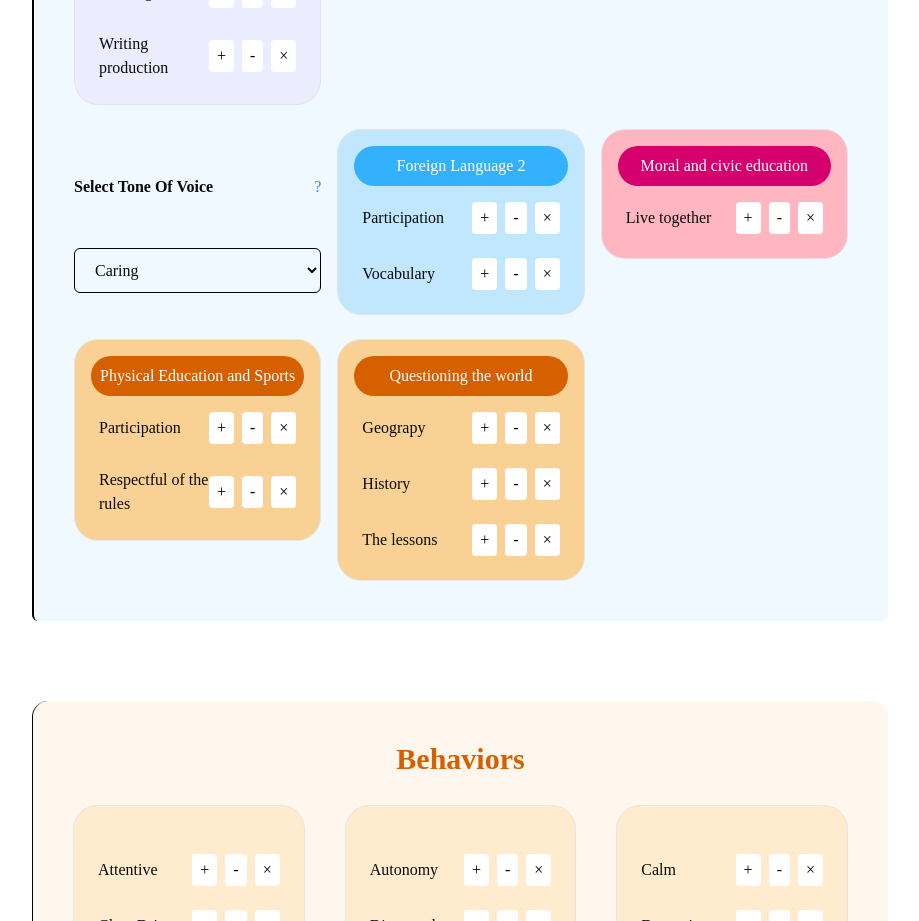
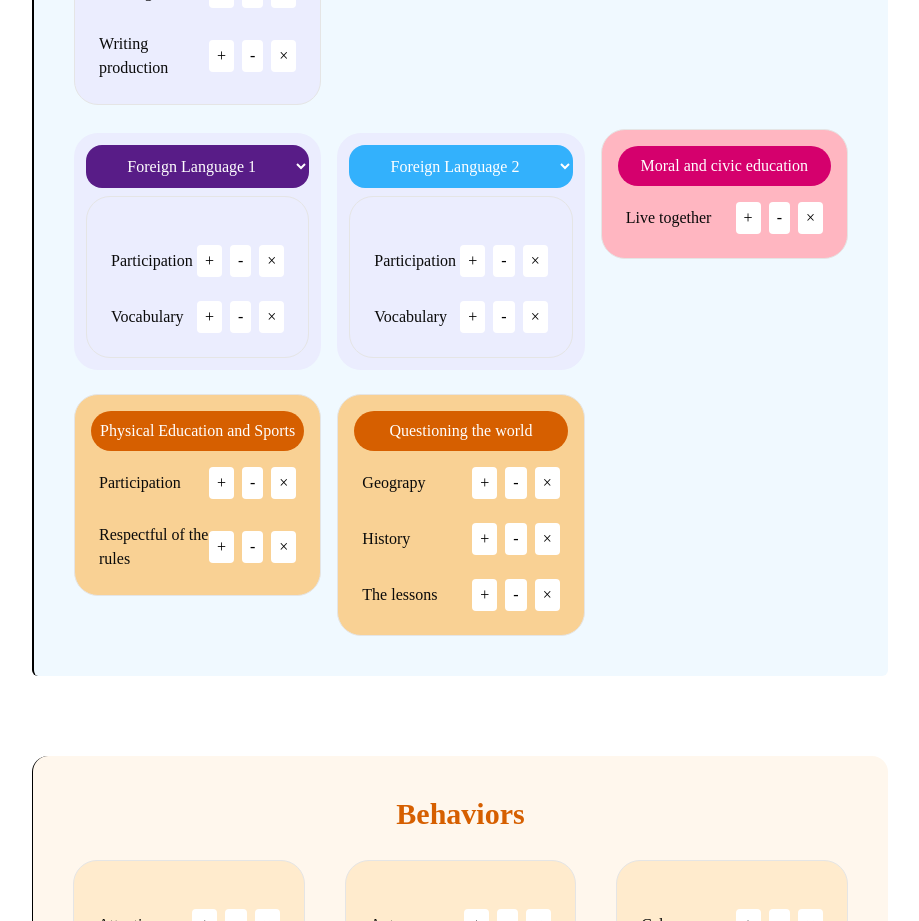
Before and after one commit to bdCalling-Sdt-hub/bobo_frontend, a Next.js app: page /en/cycletwo in a window 1280 px wide. Shown: the part 1480-2401 px from the top of the page, without its empty margins (180-1099 px from the left). Built offline with nearby package versions, Linux system fonts and the light colour scheme; sample sign-in values are in the browser's storage.

Commit message:
fix issue

```diff
--- a/package.json
+++ b/package.json
@@ -21,6 +21,7 @@
     "axios": "^1.7.7",
     "class-variance-authority": "^0.7.0",
     "clsx": "^2.1.1",
+    "framer-motion": "^11.11.17",
     "js-cookie": "^3.0.5",
     "lucide-react": "^0.460.0",
     "next": "15.0.3",
--- a/src/components/CheckBox.jsx
+++ b/src/components/CheckBox.jsx
@@ -13,7 +13,7 @@ const CheckboxGroup = ({
   subtitle,
   headbgcolor,
   resetState,
-  color
+  color,
 }) => {
   const { reset } = useForm(); // Initialize react-hook-form reset
   const [selectedOptions, setSelectedOptions] = useState(
@@ -94,7 +94,12 @@ const CheckboxGroup = ({
 
   return (
     <div>
-     <h3 className="font-medium mb-2 text-center text-xl  " style={{color:color}}>{ t (`${title}`)} </h3>
+      <h3
+        className="font-bold mb-2 text-center text-2xl  "
+        style={{ color: color }}
+      >
+        {t(`${title}`)}{" "}
+      </h3>
       <div
         className="flex flex-col space-y-2 p-4 rounded-3xl border"
         style={{
--- a/src/components/Form/LearningAreaSection/LearningAreaSectionThree.jsx
+++ b/src/components/Form/LearningAreaSection/LearningAreaSectionThree.jsx
@@ -1,8 +1,24 @@
+"use client";
+
 import CheckboxGroup from "@/components/CheckBox";
 import { useTranslations } from "next-intl";
+import { useState } from "react";
 
 const LearningAreaSectionThree = ({ register, setValue }) => {
   const t = useTranslations("cycleOne");
+
+  const [selectedLanguages, setSelectedLanguages] = useState({
+    language1: "",
+    language2: "",
+  });
+
+  const handleDropdownChange = (field, value) => {
+    setSelectedLanguages((prev) => ({
+      ...prev,
+      [field]: value,
+    }));
+  };
+
   return (
     <div className="text-primary-black lg:mx-auto lg:w-[70%] bg-opacity-70 p-5 rounded-lg">
       <div className="mt-6 bg-sky-50 rounded-md border-l-2 border-black p-10">
@@ -57,17 +73,77 @@ const LearningAreaSectionThree = ({ register, setValue }) => {
             bgColor="#FFB6C1"
           />
 
+          {/* Dropdown for Foreign Language 1 */}
+          <div className="mt-3 grid w-full gap-1.5 bg-[#EBEDFE] p-3 rounded-3xl">
+            <div>
+              <select
+                id="ForeignLanguage1"
+                defaultValue="" // defaultValue to make it uncontrolled
+                className="w-full rounded-2xl bg-purple-900 text-white text-center px-4 py-3"
+                {...register("Foreign Language 1", {})}
+                onChange={
+                  (e) => handleDropdownChange("language1", e.target.value) // Identify dropdown by field
+                }
+              >
+                <option value="" disabled hidden>
+                  Foreign Language 1
+                </option>
+                <option value="Anglais">Anglais</option>
+                <option value="Arabe">Arabe</option>
+                <option value="Espagnol">Espagnol</option>
+                <option value="Italien">Italien</option>
+                <option value="Portugais">Portugais</option>
+              </select>
+
+              {/* Pass the selected dropdown value as groupKey */}
               <CheckboxGroup
                 title=""
-            subtitle="Foreign Language 1"
-            headbgcolor="#303060"
+                subtitle=""
                 options={["Participation", "Vocabulary"]}
                 register={register}
                 setValue={setValue}
                 bgColor="#EBEDFE"
-            groupKey="learningAreas.foreignLanguage1"
+                groupKey={`learningAreas.${selectedLanguages.language1}`}
               />
+            </div>
+          </div>
 
+          {/* Dropdown for Foreign Language 2 */}
+          <div className="mt-3 grid w-full gap-1.5 bg-[#EBEDFE] p-3 rounded-3xl">
+            <div>
+              <select
+                id="ForeignLanguage2"
+                defaultValue="" // Use defaultValue for an uncontrolled component
+                className="w-full rounded-2xl bg-[#33B1FC] text-white text-center px-4 py-3"
+                {...register("Foreign Language 2", {})}
+                onChange={(e) =>
+                  handleDropdownChange("language2", e.target.value)
+                }
+              >
+                <option value="" disabled hidden>
+                  Foreign Language 2
+                </option>
+                <option value="Anglais">Anglais</option>
+                <option value="Arabe">Arabe</option>
+                <option value="Espagnol">Espagnol</option>
+                <option value="Italien">Italien</option>
+                <option value="Portugais">Portugais</option>
+              </select>
+
+              {/* Pass the selected dropdown value as groupKey */}
+              <CheckboxGroup
+                title=""
+                subtitle=""
+                options={["Participation", "Vocabulary"]}
+                register={register}
+                setValue={setValue}
+                bgColor="#EBEDFE"
+                groupKey={`learningAreas.${selectedLanguages.language2}`}
+              />
+            </div>
+          </div>
+
+          {/*
           <CheckboxGroup
             title=""
             subtitle="Foreign Language 2"
@@ -77,7 +153,7 @@ const LearningAreaSectionThree = ({ register, setValue }) => {
             setValue={setValue}
             groupKey="learningAreas.foreignLanguage2"
             bgColor="#C0E7FE"
-          />
+          /> */}
 
           <CheckboxGroup
             title=""
--- a/src/components/Form/LearningAreaSection/LearningAreaSectionTwo.jsx
+++ b/src/components/Form/LearningAreaSection/LearningAreaSectionTwo.jsx
@@ -1,10 +1,24 @@
+"use client";
+
 import CheckboxGroup from "@/components/CheckBox";
-import { Popover } from "@headlessui/react";
-import { Label } from "@radix-ui/react-label";
 import { useTranslations } from "next-intl";
+import { useState } from "react";
 
 const LearningAreaSectionTwo = ({ register, setValue }) => {
   const t = useTranslations("cycleOne");
+
+  const [selectedLanguages, setSelectedLanguages] = useState({
+    language1: "",
+    language2: "",
+  });
+
+  const handleDropdownChange = (field, value) => {
+    setSelectedLanguages((prev) => ({
+      ...prev,
+      [field]: value,
+    }));
+  };
+
   return (
     <div className="text-primary-black lg:mx-auto lg:w-[70%] bg-opacity-70 p-5 rounded-lg">
       <div className="mt-6 bg-sky-50 rounded-md border-l-2 border-black p-10">
@@ -69,48 +83,80 @@ const LearningAreaSectionTwo = ({ register, setValue }) => {
             bgColor="#EBEDFE"
             groupKey="learningAreas.foreignLanguage1"
           /> */}
-            <div className="mt-8 grid w-full items-center gap-1.5">
-          <div className="flex items-center justify-between">
-            <Label htmlFor="toneOfVoice" className="font-semibold">
-              {t("Select Tone Of Voice")}
-            </Label>
-            <Popover className="relative">
-              <Popover.Button className="text-blue-500 cursor-help">
-                ?
-              </Popover.Button>
-              <Popover.Panel className="absolute z-10 bg-white p-4 rounded shadow-lg mt-2 w-48">
-                Choose the tone of voice preferred for communication
-              </Popover.Panel>
-            </Popover>
-          </div>
-          <div className="relative">
+
+          {/* Dropdown for Foreign Language 1 */}
+          <div className="mt-3 grid w-full gap-1.5 bg-[#EBEDFE] p-3 rounded-3xl">
+            <div>
               <select
-              id="toneOfVoice"
-              placeholder="Tone of voice "
-              className="w-full border rounded-md border-black bg-transparent px-4 py-3"
-              {...register("toneOfVoice", {
-                required: t("Tone of Voice is required"),
+                id="ForeignLanguage1"
+                defaultValue="" // defaultValue to make it uncontrolled
+                className="w-full rounded-2xl bg-purple-900 text-white text-center px-4 py-3"
+                {...register("Foreign Language 1", {
+
                 })}
+                onChange={
+                  (e) => handleDropdownChange("language1", e.target.value) // Identify dropdown by field
+                }
               >
-              <option value="Caring">{t("Caring")}</option>
-              <option value="Encouraging">{t("Encouraging")}</option>
-              <option value="Enthusiastic">{t("Enthusiastic")}</option>
-              <option value="Rigorous">{t("Rigorous")}</option>
+                <option value="" disabled hidden>
+                  Foreign Language 1
+                </option>
+                <option value="Anglais">Anglais</option>
+                <option value="Arabe">Arabe</option>
+                <option value="Espagnol">Espagnol</option>
+                <option value="Italien">Italien</option>
+                <option value="Portugais">Portugais</option>
               </select>
-          </div>
 
-        </div>
-
+              {/* Pass the selected dropdown value as groupKey */}
               <CheckboxGroup
                 title=""
-            subtitle="Foreign Language 2"
-            headbgcolor="#33B1FC"
+                subtitle=""
                 options={["Participation", "Vocabulary"]}
                 register={register}
                 setValue={setValue}
-            groupKey="learningAreas.foreignLanguage2"
-            bgColor="#C0E7FE"
+                bgColor="#EBEDFE"
+                groupKey={`learningAreas.${selectedLanguages.language1}`}
               />
+            </div>
+          </div>
+
+          {/* Dropdown for Foreign Language 2 */}
+          <div className="mt-3 grid w-full gap-1.5 bg-[#EBEDFE] p-3 rounded-3xl">
+            <div>
+              <select
+                id="ForeignLanguage2"
+                defaultValue="" // Use defaultValue for an uncontrolled component
+                className="w-full rounded-2xl bg-[#33B1FC] text-white text-center px-4 py-3"
+                {...register("Foreign Language 2", {
+
+                })}
+                onChange={(e) =>
+                  handleDropdownChange("language2", e.target.value)
+                }
+              >
+                <option value="" disabled hidden>
+                  Foreign Language 2
+                </option>
+                <option value="Anglais">Anglais</option>
+                <option value="Arabe">Arabe</option>
+                <option value="Espagnol">Espagnol</option>
+                <option value="Italien">Italien</option>
+                <option value="Portugais">Portugais</option>
+              </select>
+
+              {/* Pass the selected dropdown value as groupKey */}
+              <CheckboxGroup
+                title=""
+                subtitle=""
+                options={["Participation", "Vocabulary"]}
+                register={register}
+                setValue={setValue}
+                bgColor="#EBEDFE"
+                groupKey={`learningAreas.${selectedLanguages.language2}`}
+              />
+            </div>
+          </div>
 
           <CheckboxGroup
             title=""
--- a/src/components/Form/LearningAreaSection/LearningAreaSectionone.jsx
+++ b/src/components/Form/LearningAreaSection/LearningAreaSectionone.jsx
@@ -11,7 +11,6 @@ const LearningAreasSection = ({ register, setValue }) => {
         </h2>
 
         <div className="grid xl:grid-cols-3 md:grid-cols-2 gap-4 mt-4">
-
           <CheckboxGroup
             title="Acquire basic mathematical tools"
             subtitle="Early Mathematical Concepts"
--- /dev/null
+++ b/src/components/ProtectedRoutes/ProtechtedRoutes.jsx
@@ -0,0 +1,20 @@
+"use client";
+
+import { useRouter } from "next/navigation";
+import { useEffect } from "react";
+
+export default function ProtectedRoute({ children }) {
+  const router = useRouter();
+
+  useEffect(() => {
+    const userEmail = localStorage.getItem("userEmail");
+
+    if (!userEmail) {
+      // Redirect to login page if email doesn't exist
+      router.push("/fr/auth/login");
+    }
+  }, [router]);
+
+  // Show children only if userEmail exists
+  return <>{children}</>;
+}
--- a/src/components/shared/Navber/Navber.jsx
+++ b/src/components/shared/Navber/Navber.jsx
@@ -53,7 +53,6 @@ const Navber = () => {
       {/* ---------------- Language Switcher -------------- */}
       {!isLanguageLoading && (
         <div className="flex justify-center items-center p-1 px-2 rounded-2xl bg-white w-32 ">
-
           <button
             onClick={() => handleChangeLanguage("fr")}
             className={`px-4 py-2 rounded transition-all duration-300 ease-in-out ${
@@ -73,7 +72,6 @@ const Navber = () => {
           >
             EN
           </button>
-
         </div>
       )}
     </div>
```
Also changed, not shown: src/app/[locale]/auth/login/component/LoginForm.jsx (+24 -21 lines), src/app/[locale]/layout.js (+10 -0 lines), src/components/Cycles/CycleOne/CycleForm.jsx (+12 -15 lines), src/components/Cycles/CycleThree/CyclethreeForm.jsx (+13 -8 lines), src/components/Cycles/Cycletwo/CycleTwoForm.jsx (+12 -3 lines), 1 other file (tests, documents, lock files or other folders). Lines whose indentation alone changed are shown as unchanged.
